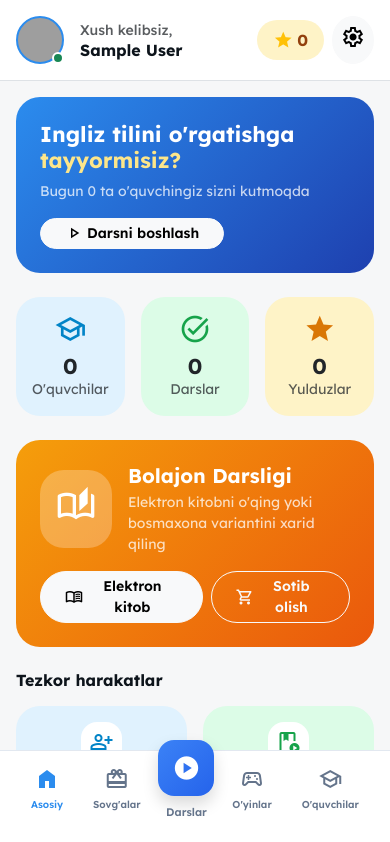
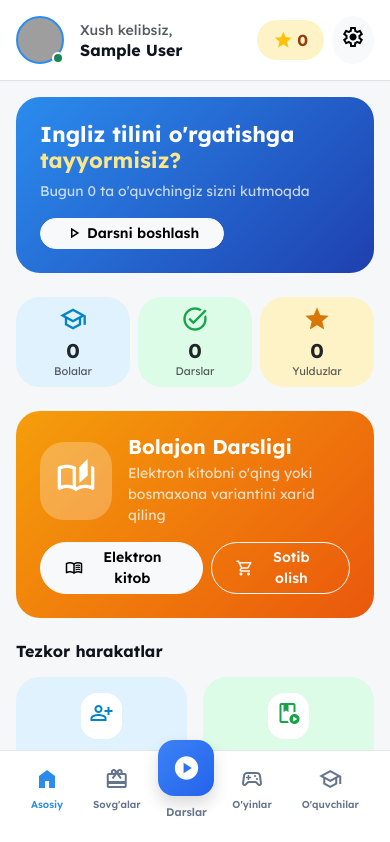
Before and after one commit to Lakodros-dev/Bolajon, a Next.js app: page /dashboard in a window 390 px wide. Shown: the top 842 px of the page. Built offline with nearby package versions, Linux system fonts and the light colour scheme; no server answers; sample sign-in values are in the browser's storage; grey boxes are pictures that could not be loaded.

Commit message:
Fix stats cards text wrapping on mobile

```diff
--- a/app/dashboard/page.js
+++ b/app/dashboard/page.js
@@ -70,31 +70,31 @@ export default function DashboardPage() {
                 </div>
 
                 {/* Stats Cards */}
-                <div className="row g-3 mb-4">
+                <div className="row g-2 mb-4">
                     <div className="col-4">
                         <div className="card border-0 rounded-4 h-100 card-pastel-blue">
-                            <div className="card-body text-center p-3">
-                                <span className="material-symbols-outlined mb-2" style={{ fontSize: '32px', color: '#0284c7' }}>school</span>
-                                <h3 className="h4 fw-bold mb-0">{initialLoading ? '-' : dashboard.totalStudents}</h3>
-                                <p className="small text-muted mb-0">O'quvchilar</p>
+                            <div className="card-body text-center p-2 p-sm-3">
+                                <span className="material-symbols-outlined mb-1" style={{ fontSize: '28px', color: '#0284c7' }}>school</span>
+                                <h3 className="h5 fw-bold mb-0">{initialLoading ? '-' : dashboard.totalStudents}</h3>
+                                <p className="small text-muted mb-0" style={{ fontSize: '11px', whiteSpace: 'nowrap' }}>Bolalar</p>
                             </div>
                         </div>
                     </div>
                     <div className="col-4">
                         <div className="card border-0 rounded-4 h-100 card-pastel-green">
-                            <div className="card-body text-center p-3">
-                                <span className="material-symbols-outlined mb-2" style={{ fontSize: '32px', color: '#16a34a' }}>task_alt</span>
-                                <h3 className="h4 fw-bold mb-0">{initialLoading ? '-' : dashboard.completedLessons}</h3>
-                                <p className="small text-muted mb-0">Darslar</p>
+                            <div className="card-body text-center p-2 p-sm-3">
+                                <span className="material-symbols-outlined mb-1" style={{ fontSize: '28px', color: '#16a34a' }}>task_alt</span>
+                                <h3 className="h5 fw-bold mb-0">{initialLoading ? '-' : dashboard.completedLessons}</h3>
+                                <p className="small text-muted mb-0" style={{ fontSize: '11px', whiteSpace: 'nowrap' }}>Darslar</p>
                             </div>
                         </div>
                     </div>
                     <div className="col-4">
                         <div className="card border-0 rounded-4 h-100 card-pastel-yellow">
-                            <div className="card-body text-center p-3">
-                                <span className="material-symbols-outlined filled mb-2" style={{ fontSize: '32px', color: '#d97706' }}>star</span>
-                                <h3 className="h4 fw-bold mb-0">{initialLoading ? '-' : dashboard.totalStars}</h3>
-                                <p className="small text-muted mb-0">Yulduzlar</p>
+                            <div className="card-body text-center p-2 p-sm-3">
+                                <span className="material-symbols-outlined filled mb-1" style={{ fontSize: '28px', color: '#d97706' }}>star</span>
+                                <h3 className="h5 fw-bold mb-0">{initialLoading ? '-' : dashboard.totalStars}</h3>
+                                <p className="small text-muted mb-0" style={{ fontSize: '11px', whiteSpace: 'nowrap' }}>Yulduzlar</p>
                             </div>
                         </div>
                     </div>
```
